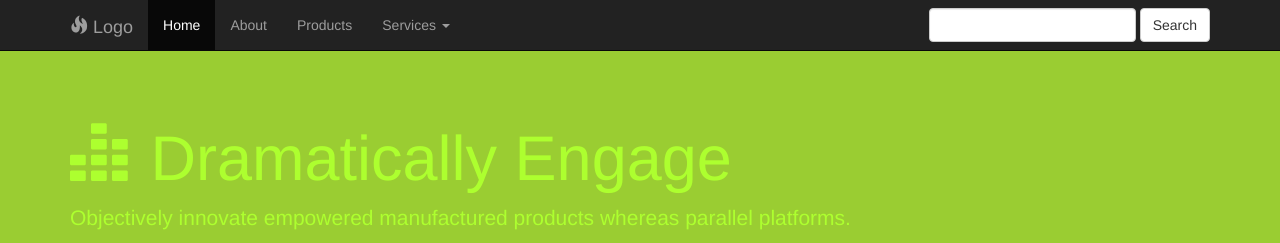
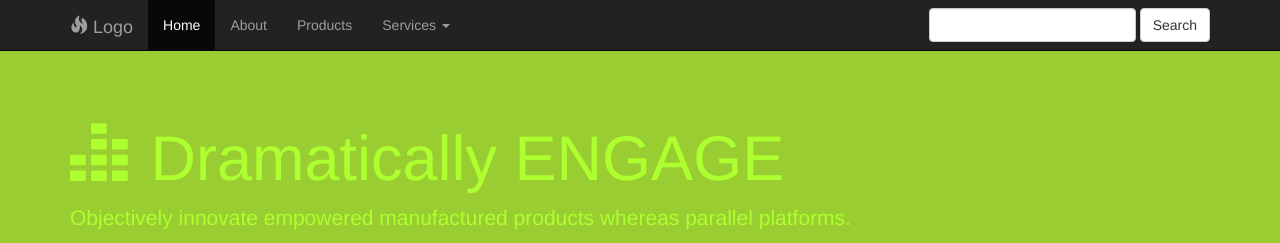
Before and after one commit to Mirelda/git.hw, a plain HTML site: page index.html in a window 1280 px wide. Shown: the top 243 px of the page. Drawn offline with Linux system fonts and the light colour scheme.

Commit message:
Update index.html
Dramatically Engage -> Dramatically ENGAGE

```diff
--- a/index.html
+++ b/index.html
@@ -80,7 +80,7 @@
 
 	<div class="jumbotron feature">
 		<div class="container">
-			<h1><span class="glyphicon glyphicon-equalizer"></span> Dramatically Engage</h1>
+			<h1><span class="glyphicon glyphicon-equalizer"></span> Dramatically ENGAGE</h1>
 			<p>Objectively innovate empowered manufactured products whereas parallel platforms.</p>
 			<p><a class="btn btn-default" href="#">Engage Now</a></p>
 		</div>
```
